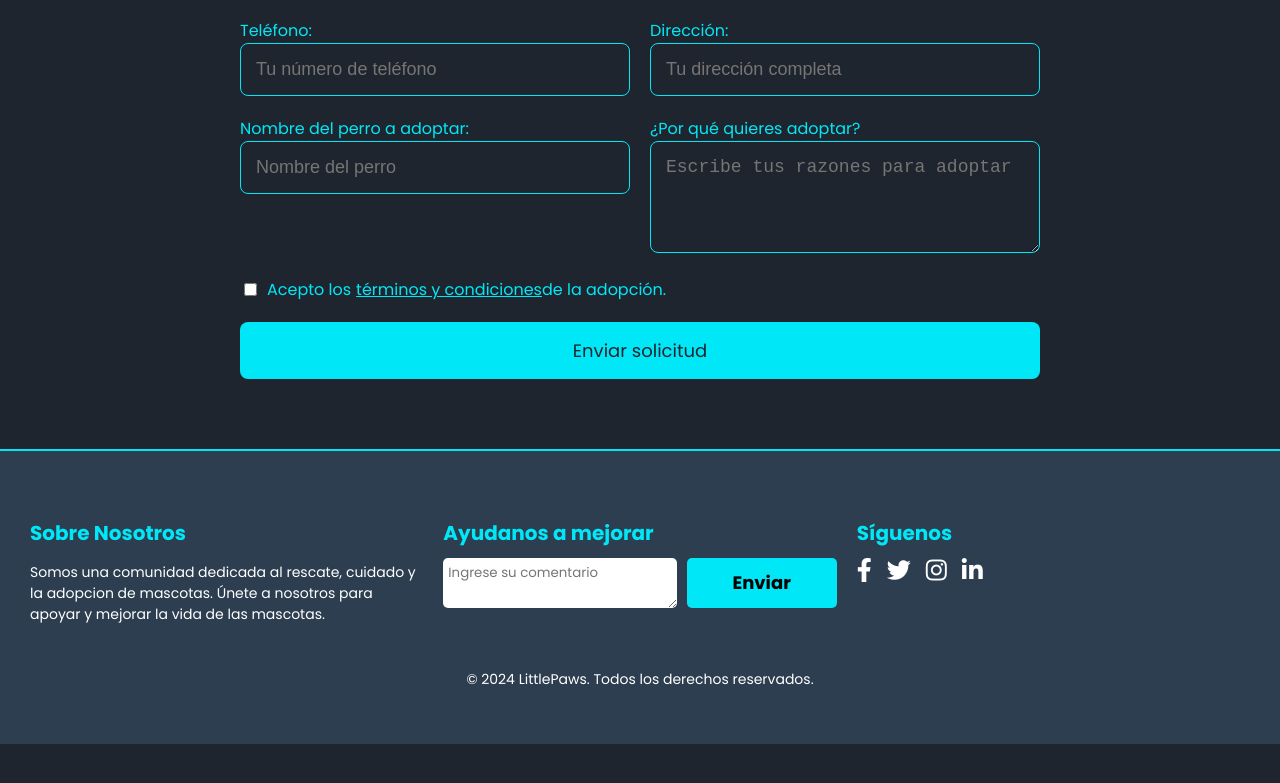
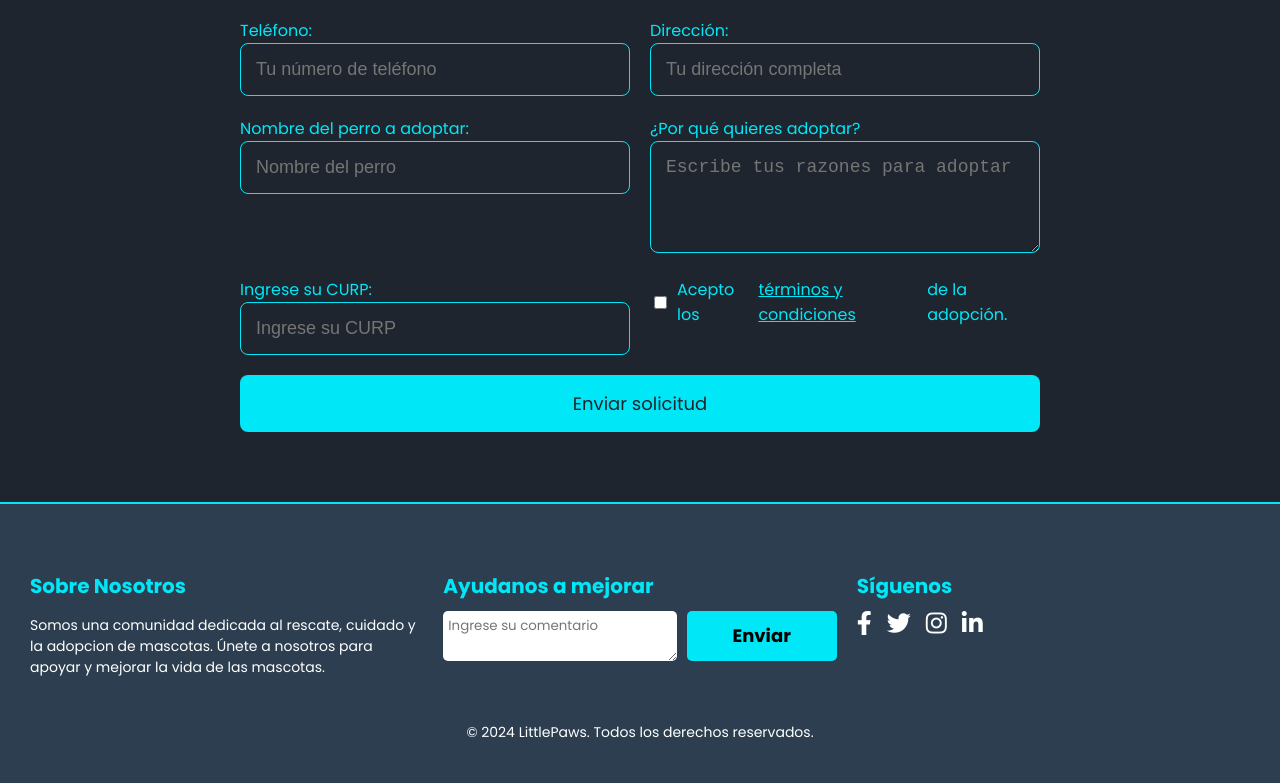
Before and after one commit to Ameth-Toledo/Proyecto-LittlePaws, an Angular app: page /adopciones in a window 1280 px wide. Shown: the part 944-1727 px from the top of the page. Before the commit the page ends 1688 px from the top, so only its background shows below. Built offline with nearby package versions, Linux system fonts and the light colour scheme.

Commit message:
campo curp

```diff
--- a/src/app/modules/adopcion/adopcion.component.html
+++ b/src/app/modules/adopcion/adopcion.component.html
@@ -37,6 +37,11 @@
         </div>
 
         <div class="form-group-adoption">
+            <label for="curp" class="form-label-adoption">Ingrese su CURP:</label>
+            <input type="text" id="curp" name="curp" class="form-input-adoption" placeholder="Ingrese su CURP" required>
+        </div>
+
+        <div class="form-group-adoption">
             <label for="agreement" class="form-label-agreement">
                 <input type="checkbox" id="agreement" name="agreement" class="form-checkbox-adoption" required>
                 Acepto los
```
